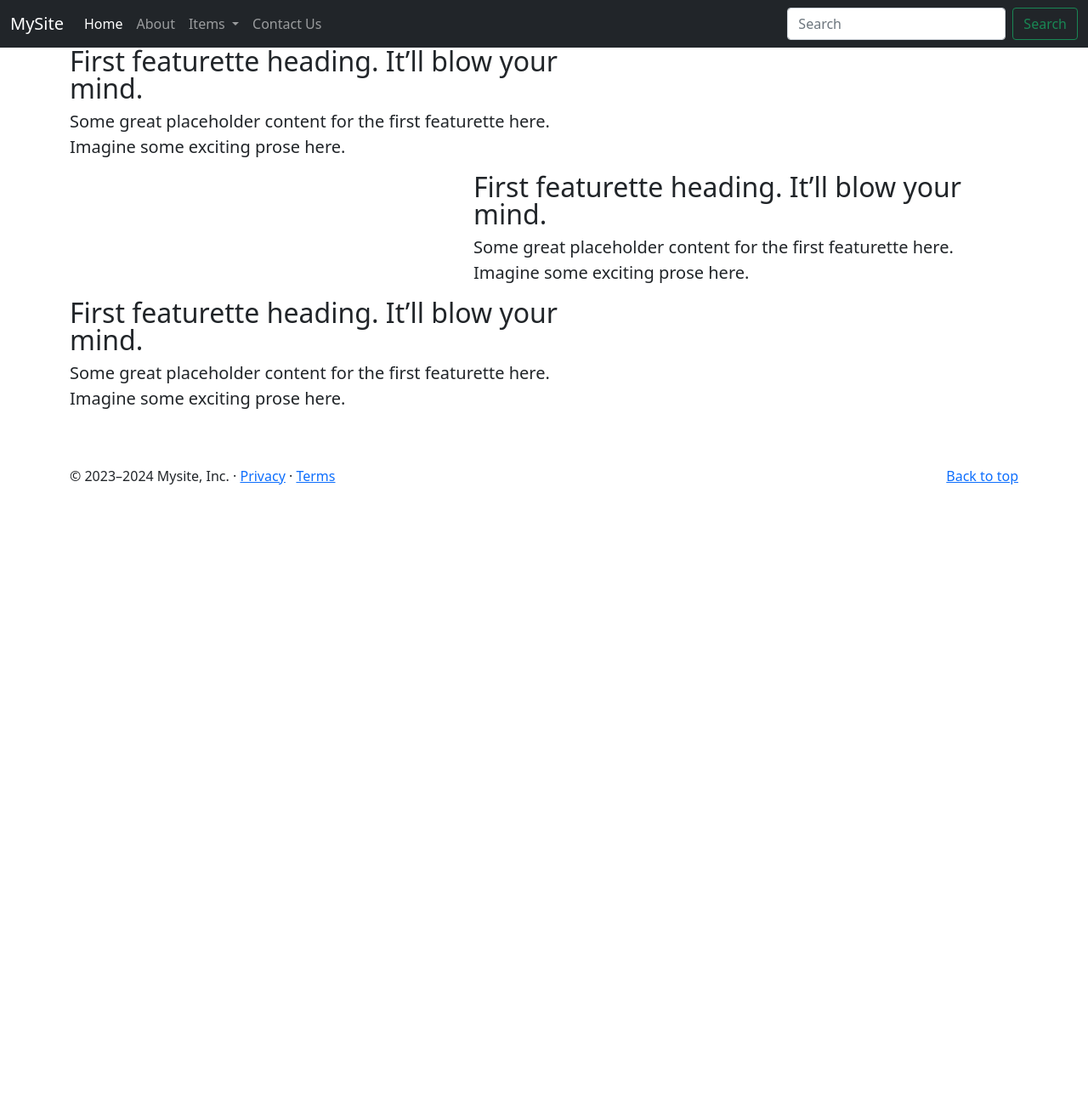
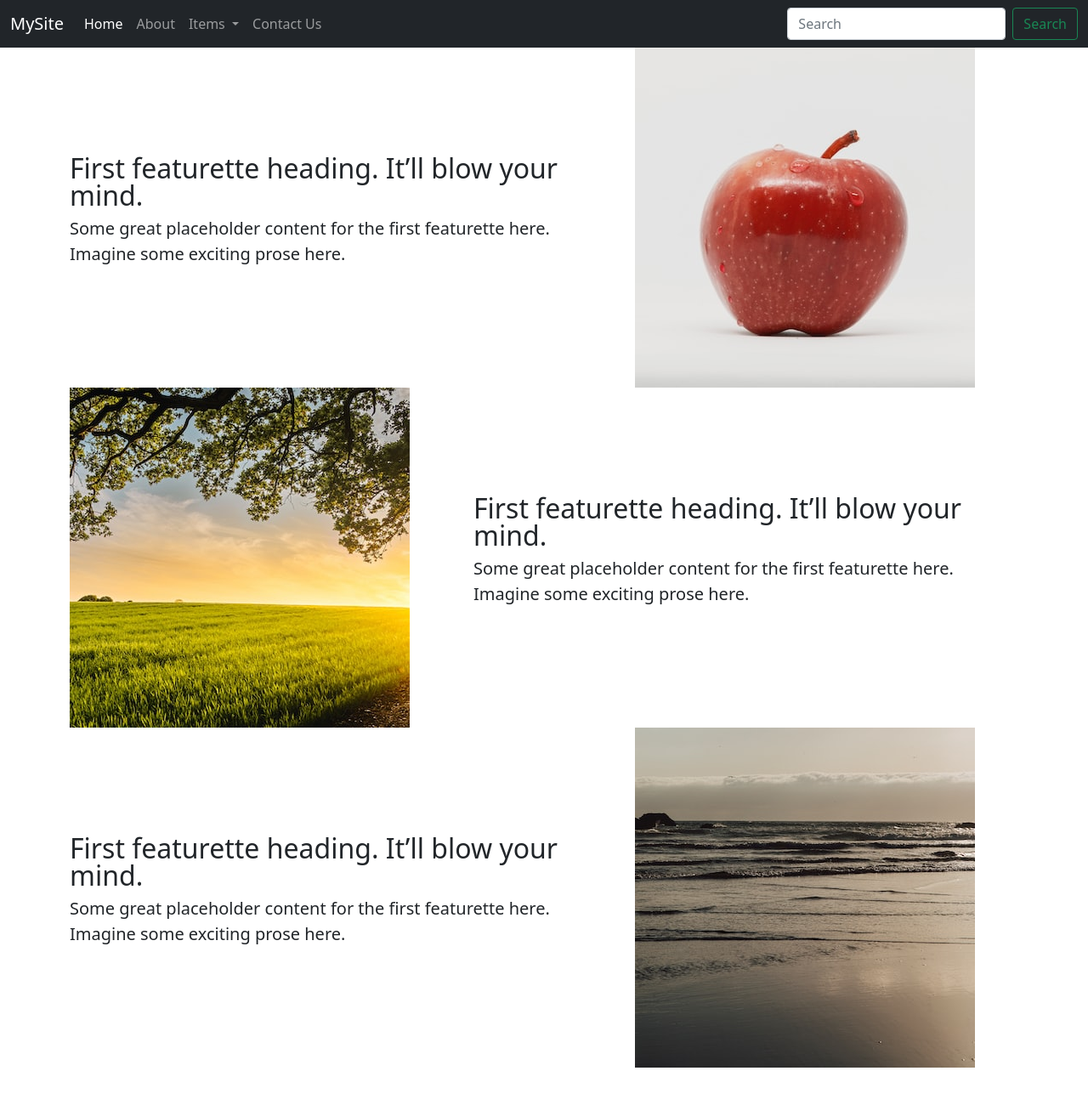
Before and after one commit to aakash1v/Bootstrap_pr2, a plain HTML site: page about.html in a window 1280 px wide. Shown: the top 1300 px of the page at 85% size. Before the commit the page ends 800 px from the top, so only its background shows below. Drawn offline with nearby package versions, Linux system fonts and the light colour scheme.

Commit message:
Update about.html

```diff
--- a/about.html
+++ b/about.html
@@ -62,7 +62,7 @@
               <p class="lead">Some great placeholder content for the first featurette here. Imagine some exciting prose here.</p>
             </div>
             <div class="col-md-5">
-              <img src="img/ab2.jpg" alt="">
+              <img src="ab2.jpg" alt="">
             </div>
           </div>
         <div class="row featurette d-flex justify-content-center align-items-center">
@@ -71,7 +71,7 @@
               <p class="lead">Some great placeholder content for the first featurette here. Imagine some exciting prose here.</p>
             </div>
             <div class="col-md-5 order-md-1">
-              <img src="img/ab1.jpg" alt="">
+              <img src="ab1.jpg" alt="">
             </div>
           </div>
         <div class="row featurette d-flex justify-content-center align-items-center">
@@ -80,7 +80,7 @@
               <p class="lead">Some great placeholder content for the first featurette here. Imagine some exciting prose here.</p>
             </div>
             <div class="col-md-5">
-              <img src="img/ab4.jpg" alt="">
+              <img src="ab4.jpg" alt="">
             </div>
           </div>
     </div>
```
